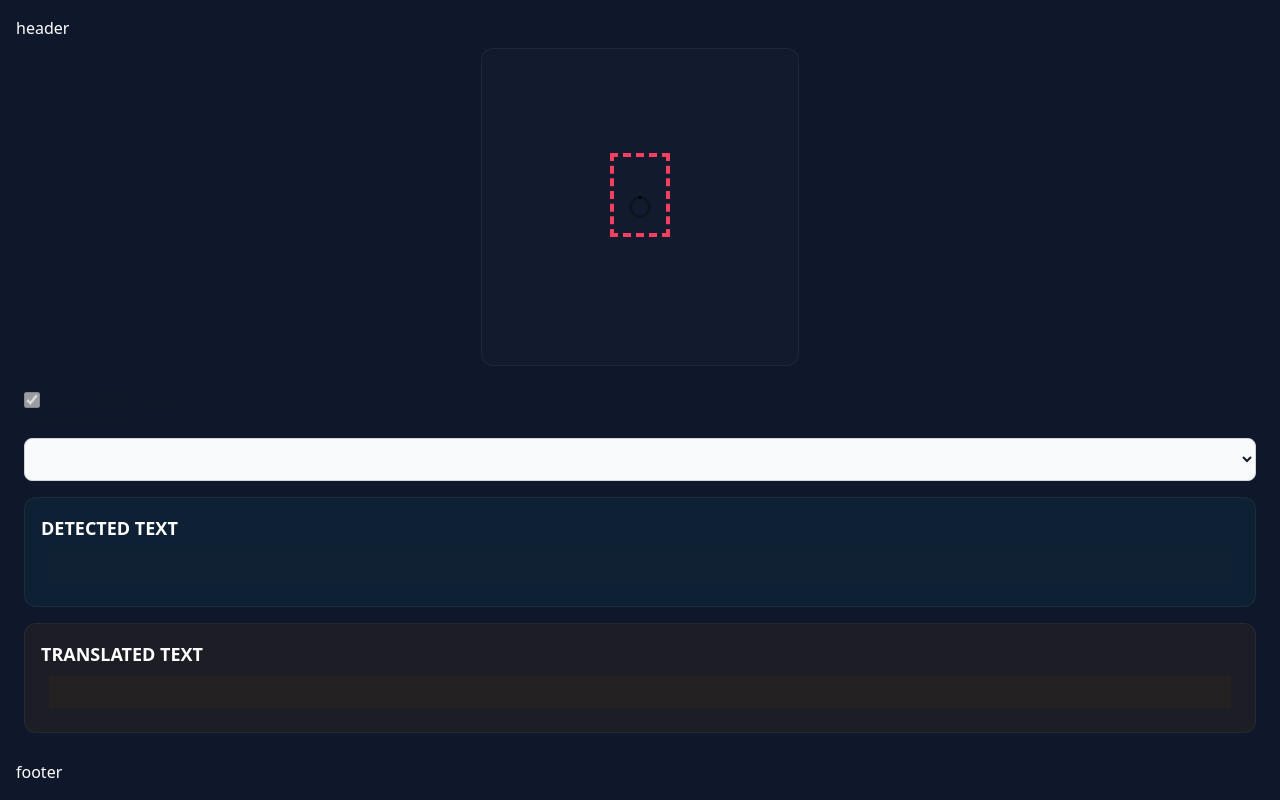
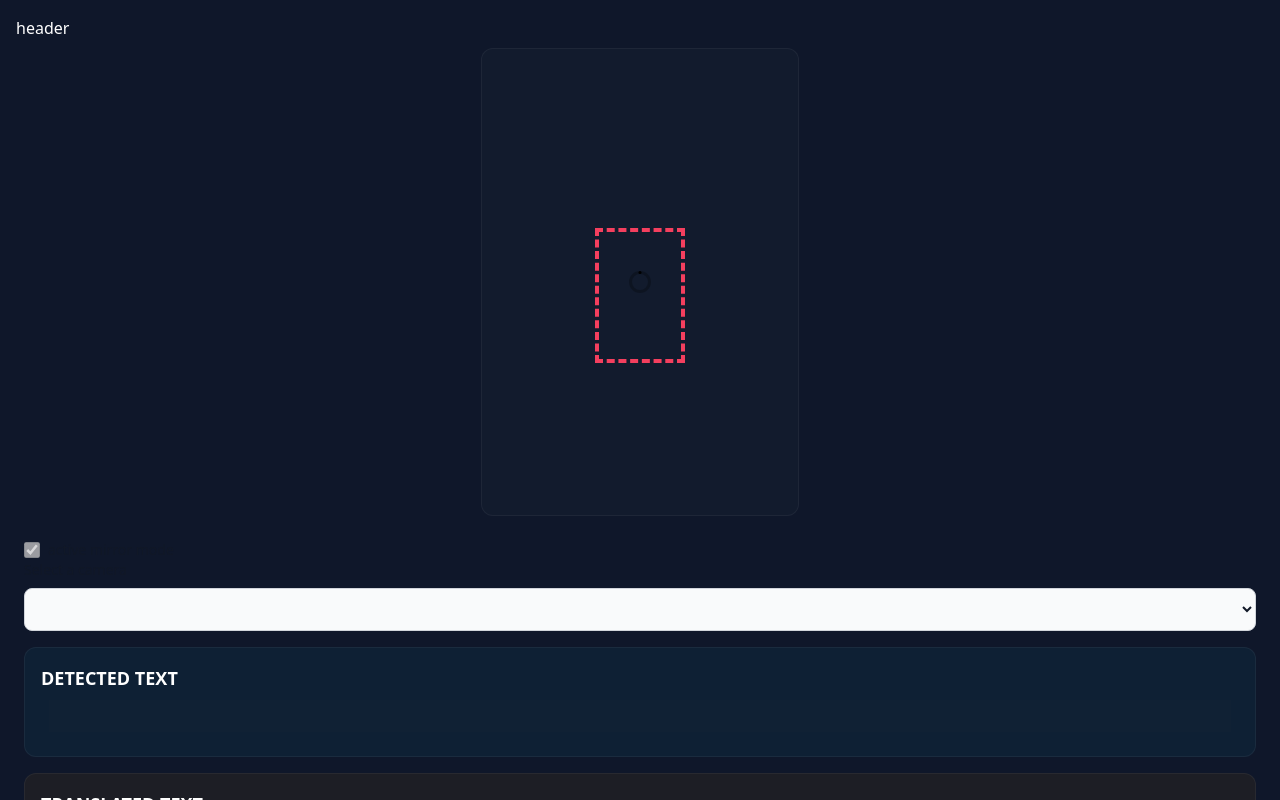
Before and after one commit to pixgram/sign-language, a website built with Vite: page index.html in a window 1280 px wide. Built offline with nearby package versions, Linux system fonts and the light colour scheme; no server answers; files whose address does not match are found by name; what @mediapipe/camera_utils, @mediapipe/holistic would draw is missing.

Commit message:
offset video position and modify aspect ratio

```diff
--- a/index.html
+++ b/index.html
@@ -12,7 +12,7 @@
       <div class="flex flex-col grow">
         <div class="flex justify-center p-2">
           <div class="p-2 bg-slate-800/25 border border-white/5 rounded-xl">
-            <div class="aspect-square w-full overflow-hidden flex justify-center items-center bg-[url('/img/dot-revolve.svg')] bg-no-repeat bg-center">
+            <div class="aspect-[1/1.5] w-full overflow-hidden flex justify-center items-center bg-[url('/img/dot-revolve.svg')] bg-no-repeat bg-center">
               <div id="liveView" class="relative max-w-3xl rounded-xl">
                 <video
                   id="video"
@@ -28,7 +28,7 @@
                   <h3>debug</h3>
                   <p id="output"></p>
                 </div>
-                <div class="border-4 border-rose-500 border-dashed w-1/5 aspect-[1/1.4] absolute z-10 top-[14%] left-1/2 -translate-x-1/2"></div>
+                <div class="border-4 border-rose-500 border-dashed w-[30%] aspect-[1/1.5] absolute z-10 top-[14%] left-1/2 -translate-x-1/2"></div>
               </div>
             </div>
           </div>
```
